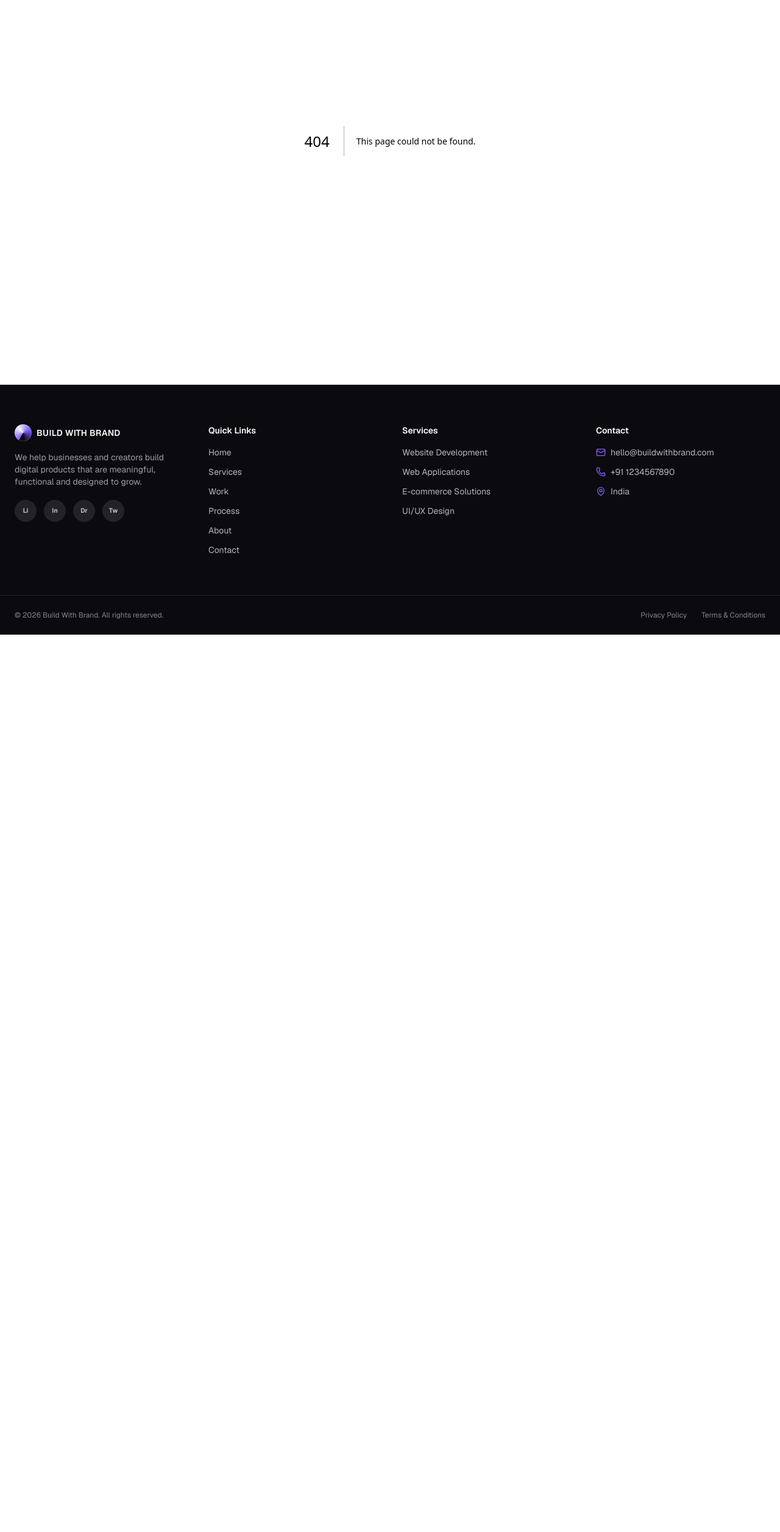
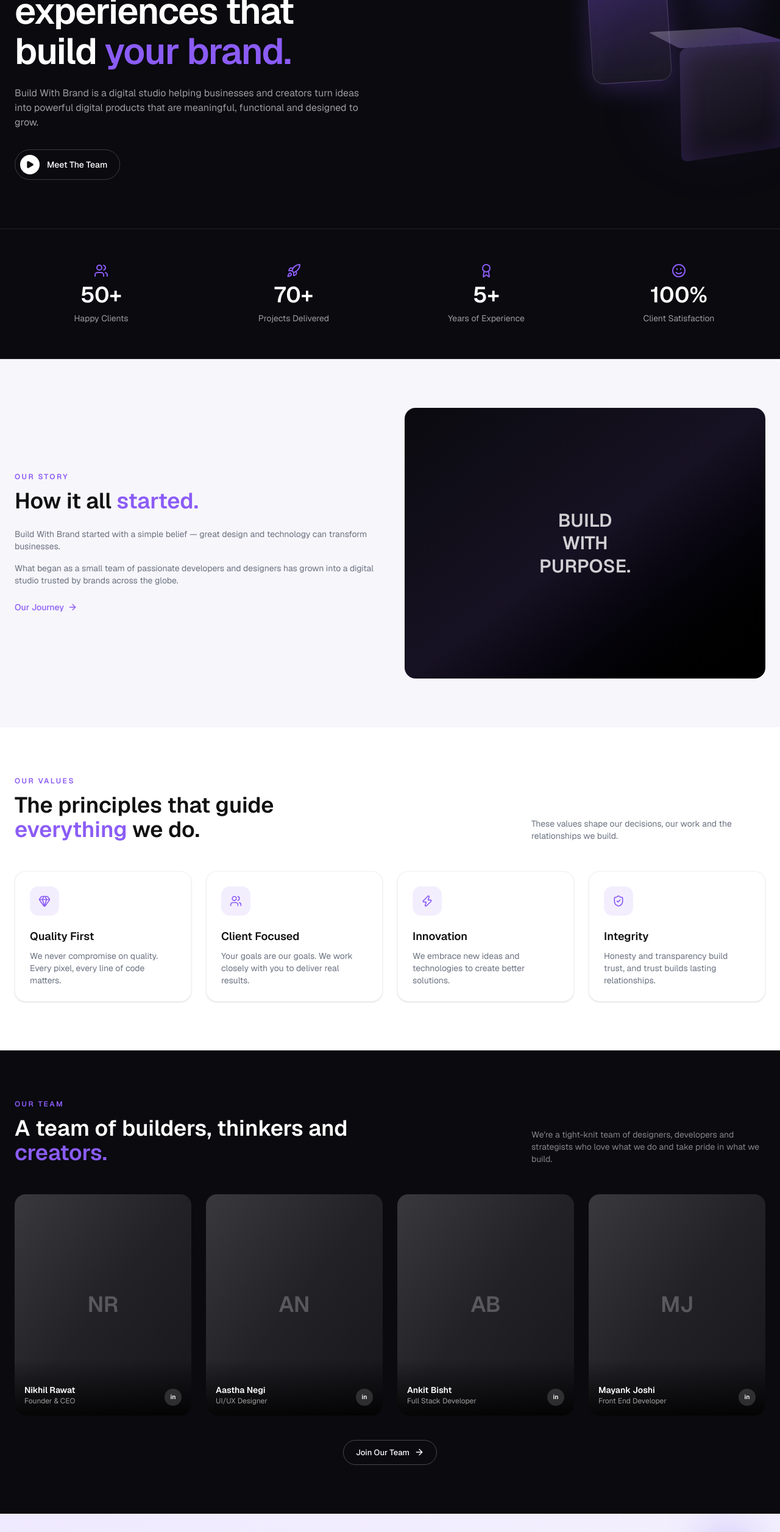
Before and after one commit to rawat-nikhil/build-with-brand, a Next.js app: page /about in a window 1280 px wide. Before the commit this address had no page. Shown: the part 234-2747 px from the top of the page at 61% size. Before the commit the page ends 1275 px from the top, so only its background shows below. Built offline with nearby package versions, Linux system fonts and the light colour scheme.

Commit message:
Add About page

```diff
--- /dev/null
+++ b/src/app/about/page.tsx
@@ -0,0 +1,203 @@
+import type { Metadata } from "next";
+import Link from "next/link";
+import { ArrowRight, Award, Gem, Play, Rocket, ShieldCheck, Smile, Users, Zap } from "lucide-react";
+
+import { Hero } from "@/components/marketing/hero";
+import { Eyebrow } from "@/components/marketing/eyebrow";
+import { CtaButton } from "@/components/marketing/cta-button";
+import { StatsBar } from "@/components/marketing/stats-bar";
+import { TeamCard } from "@/components/marketing/team-card";
+import { CTASection } from "@/components/marketing/cta-section";
+import { FloatingCube } from "@/components/decor/floating-cube";
+import { FloatingSphere } from "@/components/decor/floating-sphere";
+import { FloatingGlassPanel } from "@/components/decor/floating-glass-panel";
+
+export const metadata: Metadata = {
+  title: "About — Build With Brand",
+  description:
+    "We're a digital studio helping businesses and creators build meaningful, functional digital products.",
+};
+
+const stats = [
+  { icon: Users, value: "50+", label: "Happy Clients" },
+  { icon: Rocket, value: "70+", label: "Projects Delivered" },
+  { icon: Award, value: "5+", label: "Years of Experience" },
+  { icon: Smile, value: "100%", label: "Client Satisfaction" },
+];
+
+const values = [
+  {
+    icon: Gem,
+    title: "Quality First",
+    description: "We never compromise on quality. Every pixel, every line of code matters.",
+  },
+  {
+    icon: Users,
+    title: "Client Focused",
+    description: "Your goals are our goals. We work closely with you to deliver real results.",
+  },
+  {
+    icon: Zap,
+    title: "Innovation",
+    description: "We embrace new ideas and technologies to create better solutions.",
+  },
+  {
+    icon: ShieldCheck,
+    title: "Integrity",
+    description: "Honesty and transparency build trust, and trust builds lasting relationships.",
+  },
+];
+
+const team = [
+  { name: "Nikhil Rawat", role: "Founder & CEO" },
+  { name: "Aastha Negi", role: "UI/UX Designer" },
+  { name: "Ankit Bisht", role: "Full Stack Developer" },
+  { name: "Mayank Joshi", role: "Front End Developer" },
+];
+
+export default function AboutPage() {
+  return (
+    <>
+      <Hero
+        eyebrow="About Us"
+        title={
+          <>
+            We build digital experiences that build{" "}
+            <span className="text-brand-violet">your brand.</span>
+          </>
+        }
+        description="Build With Brand is a digital studio helping businesses and creators turn ideas into powerful digital products that are meaningful, functional and designed to grow."
+        actions={
+          <Link
+            href="/about#team"
+            className="inline-flex items-center gap-3 rounded-full border border-white/20 py-2 pr-5 pl-2 text-sm font-medium text-white transition-colors hover:bg-white/10"
+          >
+            <span className="flex size-8 items-center justify-center rounded-full bg-white text-brand-ink">
+              <Play className="size-3.5 fill-current" />
+            </span>
+            Meet The Team
+          </Link>
+        }
+        visual={
+          <div className="relative flex size-72 items-center justify-center">
+            <FloatingGlassPanel width={130} height={170} delay={0.4} className="absolute top-6 left-0" />
+            <FloatingCube size={170} tone="dark" className="absolute right-0 bottom-0" />
+            <FloatingSphere size={60} tone="violet" delay={1} className="absolute top-0 right-10" />
+          </div>
+        }
+      />
+
+      <StatsBar stats={stats} />
+
+      <section className="bg-brand-bg-light px-6 py-20">
+        <div className="mx-auto grid max-w-7xl items-center gap-12 lg:grid-cols-2">
+          <div>
+            <Eyebrow>Our Story</Eyebrow>
+            <h2 className="mt-3 text-3xl font-semibold text-brand-ink sm:text-4xl">
+              How it all <span className="text-brand-violet">started.</span>
+            </h2>
+            <p className="mt-6 text-sm text-brand-ink-secondary">
+              Build With Brand started with a simple belief — great design and technology can
+              transform businesses.
+            </p>
+            <p className="mt-4 text-sm text-brand-ink-secondary">
+              What began as a small team of passionate developers and designers has grown into a
+              digital studio trusted by brands across the globe.
+            </p>
+            <Link
+              href="/work"
+              className="mt-6 inline-flex items-center gap-1.5 text-sm font-medium text-brand-violet hover:underline"
+            >
+              Our Journey
+              <ArrowRight className="size-4" />
+            </Link>
+          </div>
+          <div className="relative flex aspect-[4/3] items-center justify-center overflow-hidden rounded-2xl bg-gradient-to-br from-brand-bg-dark via-[#171223] to-black">
+            <p className="px-6 text-center text-2xl leading-tight font-semibold text-white/80 sm:text-3xl">
+              BUILD
+              <br />
+              WITH
+              <br />
+              PURPOSE.
+            </p>
+          </div>
+        </div>
+      </section>
+
+      <section className="bg-white px-6 py-20">
+        <div className="mx-auto max-w-7xl">
+          <div className="flex flex-col justify-between gap-6 lg:flex-row lg:items-end">
+            <div>
+              <Eyebrow>Our Values</Eyebrow>
+              <h2 className="mt-3 max-w-xl text-3xl font-semibold text-brand-ink sm:text-4xl">
+                The principles that guide <span className="text-brand-violet">everything</span> we
+                do.
+              </h2>
+            </div>
+            <p className="max-w-sm text-sm text-brand-ink-secondary">
+              These values shape our decisions, our work and the relationships we build.
+            </p>
+          </div>
+
+          <div className="mt-12 grid gap-6 sm:grid-cols-2 lg:grid-cols-4">
+            {values.map((value) => (
+              <div key={value.title} className="rounded-2xl border border-black/5 bg-white p-6 shadow-sm">
+                <span className="flex size-12 items-center justify-center rounded-xl bg-brand-violet/10 text-brand-violet">
+                  <value.icon className="size-5" />
+                </span>
+                <h3 className="mt-5 text-lg font-semibold text-brand-ink">{value.title}</h3>
+                <p className="mt-2 text-sm text-brand-ink-secondary">{value.description}</p>
+              </div>
+            ))}
+          </div>
+        </div>
+      </section>
+
+      <section id="team" className="bg-brand-bg-dark px-6 py-20 text-white">
+        <div className="mx-auto max-w-7xl">
+          <div className="flex flex-col justify-between gap-6 lg:flex-row lg:items-end">
+            <div>
+              <Eyebrow>Our Team</Eyebrow>
+              <h2 className="mt-3 max-w-xl text-3xl font-semibold sm:text-4xl">
+                A team of builders, thinkers and <span className="text-brand-violet">creators.</span>
+              </h2>
+            </div>
+            <p className="max-w-sm text-sm text-white/50">
+              We&apos;re a tight-knit team of designers, developers and strategists who love what
+              we do and take pride in what we build.
+            </p>
+          </div>
+
+          <div className="mt-12 grid gap-6 sm:grid-cols-2 lg:grid-cols-4">
+            {team.map((member) => (
+              <TeamCard key={member.name} {...member} />
+            ))}
+          </div>
+
+          <div className="mt-10 text-center">
+            <CtaButton href="/contact" variant="outline-dark" size="sm">
+              Join Our Team
+            </CtaButton>
+          </div>
+        </div>
+      </section>
+
+      <CTASection
+        tone="light"
+        title={
+          <>
+            Let&apos;s build something amazing <span className="text-brand-violet">together.</span>
+          </>
+        }
+        description="Have a project in mind? Let's turn your ideas into powerful digital experiences."
+        actions={<CtaButton href="/contact">Start Your Project</CtaButton>}
+        decor={
+          <>
+            <FloatingCube size={70} tone="violet" className="absolute bottom-8 left-10 hidden md:block" />
+            <FloatingSphere size={60} tone="violet" delay={1} className="absolute top-10 right-14 hidden md:block" />
+          </>
+        }
+      />
+    </>
+  );
+}
```
